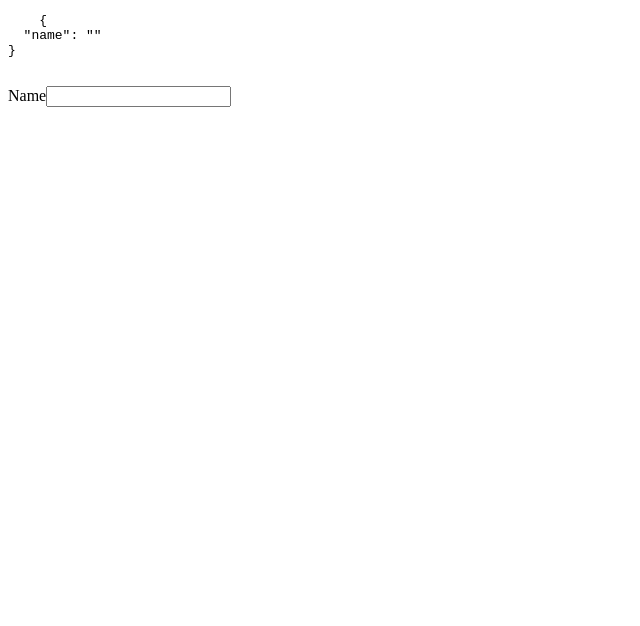
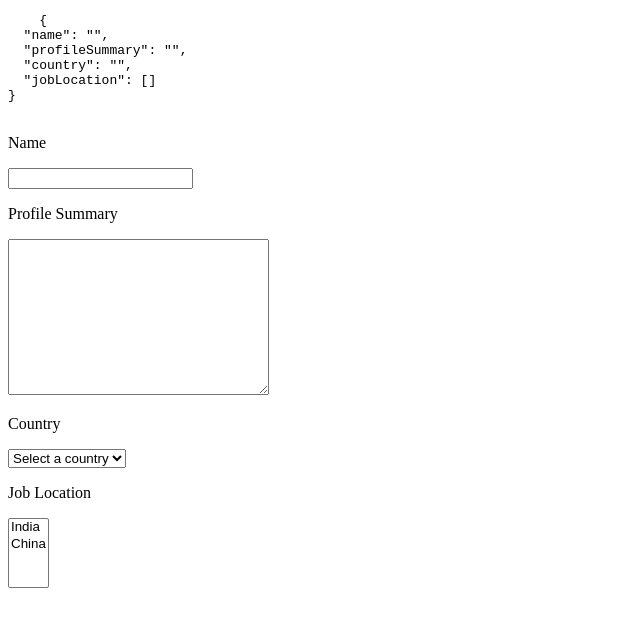
Before and after one commit to milan-sony/learn_vue.js, a Vue app: page / in a window 1280 px wide. Shown: the top 626 px of the page, without its empty margins (0-640 px from the left). Built offline with nearby package versions, Linux system fonts and the light colour scheme.

Commit message:
v-model form controls

```diff
--- a/src/App.vue
+++ b/src/App.vue
@@ -7,8 +7,30 @@
   <form>
 
     <div>
-      <label for="name">Name</label>
+      <p>Name</p>
       <input type="text" id="name" v-model="formValue.name">
+    </div>
+
+    <div>
+      <p>Profile Summary</p>
+      <textarea id="profile" cols="30" rows="10" v-model="formValue.profileSummary"></textarea>
+    </div>
+
+    <div>
+      <p>Country</p>
+      <select id="country" v-model="formValue.country">
+        <option value="">Select a country</option>
+        <option value="india">India</option>
+        <option value="china">China</option>
+      </select>
+    </div>
+
+    <div>
+      <p>Job Location</p>
+      <select id="job-location" multiple v-model="formValue.jobLocation">
+        <option value="india">India</option>
+        <option value="china">China</option>
+      </select>
     </div>
 
   </form>
@@ -21,12 +43,15 @@ export default {
   name: "App",
   data() {
     return {
-      formValue:{
-        name: ''
+      formValue: {
+        name: '',
+        profileSummary: '',
+        country: '',
+        jobLocation: []
       }
     }
   },
-  methods:{
+  methods: {
 
   }
 }
```
